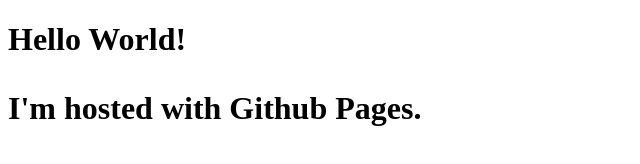
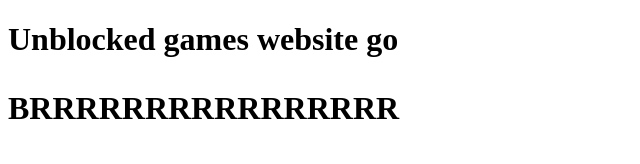
Before and after one commit to OasisUnblocked/OasisUnblocked.github.io, a plain HTML site: page index.html in a window 1280 px wide. Shown: the whole page, without its empty margins (0-640 px from the left). Drawn offline with Linux system fonts and the light colour scheme.

Commit message:
Update index.html

```diff
--- a/index.html
+++ b/index.html
@@ -1,7 +1,7 @@
 <!DOCTYPE html>
 <html>
 <body>
-<h1>Hello World!<h1>
-<p>I'm hosted with Github Pages.<p>
+<h1>Unblocked games website go<h1>
+<p>BRRRRRRRRRRRRRRRR<p>
 </body>
 </html>
```
